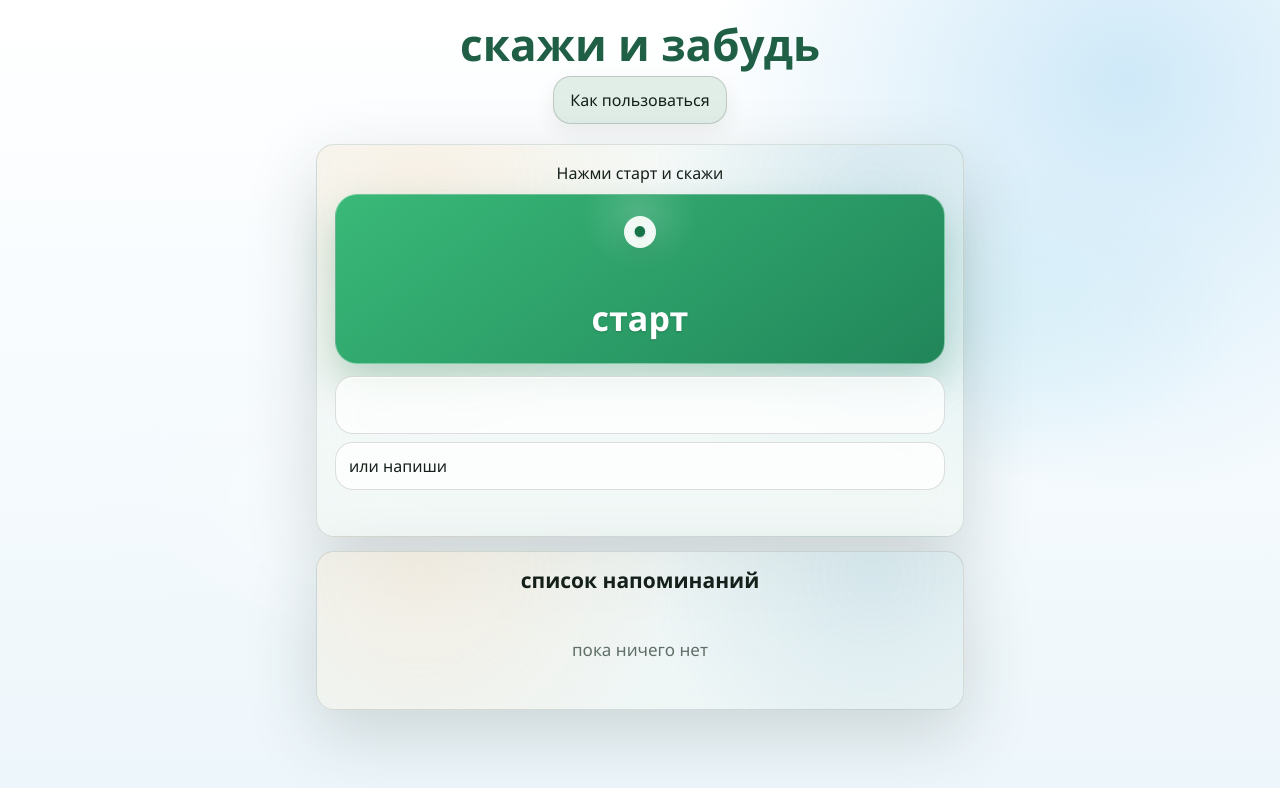
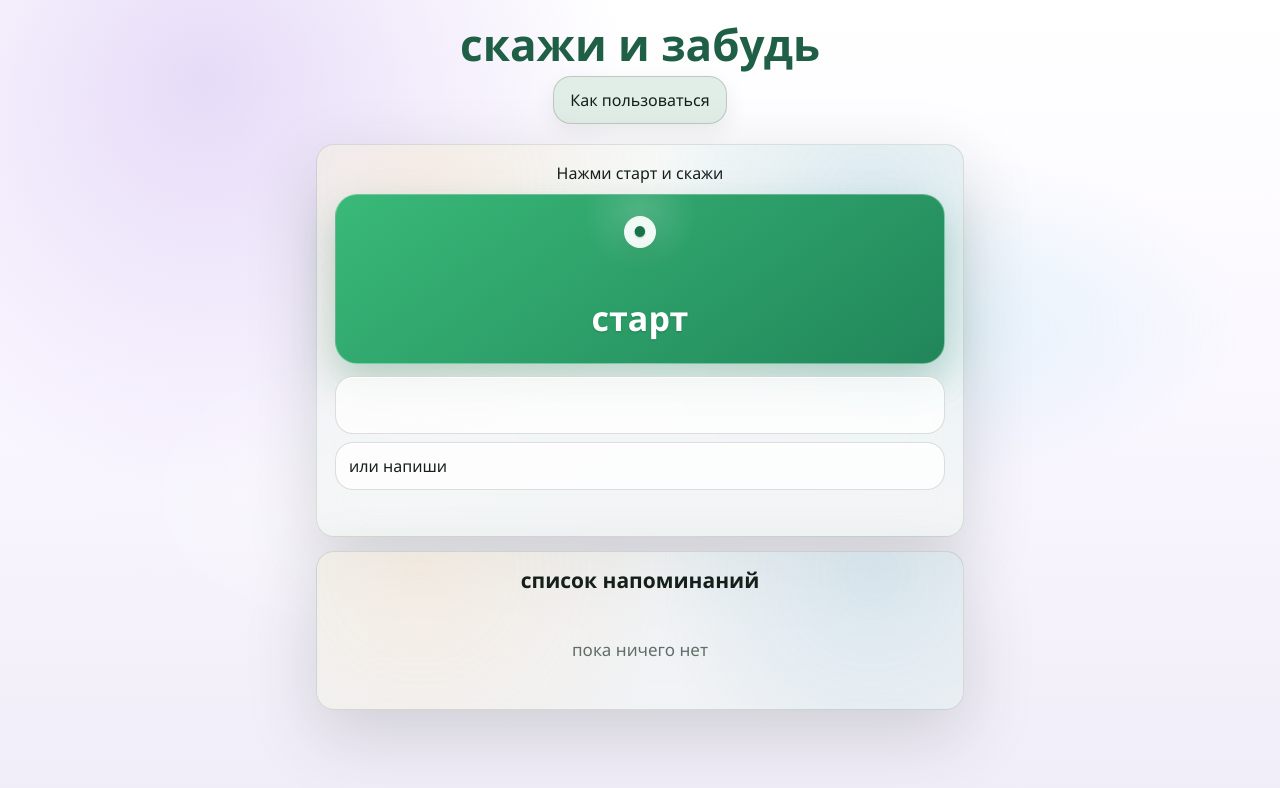
Before and after one commit to Yulia-Pospelova/skazhi-i-zabud, a plain HTML site: page index.html in a window 1280 px wide. Drawn offline with Linux system fonts and the light colour scheme.

Commit message:
Try soft lilac background

```diff
--- a/styles/style.css
+++ b/styles/style.css
@@ -1079,8 +1079,8 @@ button:focus {
   position: relative;
   overflow-x: hidden;
   background:
-    radial-gradient(circle at 88% 10%, rgba(178, 220, 244, 0.62), transparent 26rem),
-    linear-gradient(180deg, #ffffff 0%, #f6fbfe 50%, #edf6fb 100%);
+    radial-gradient(circle at 16% 10%, rgba(211, 190, 242, 0.54), transparent 26rem),
+    linear-gradient(180deg, #ffffff 0%, #faf7ff 50%, #f1edf8 100%);
 }
 
 .page::before {
```
